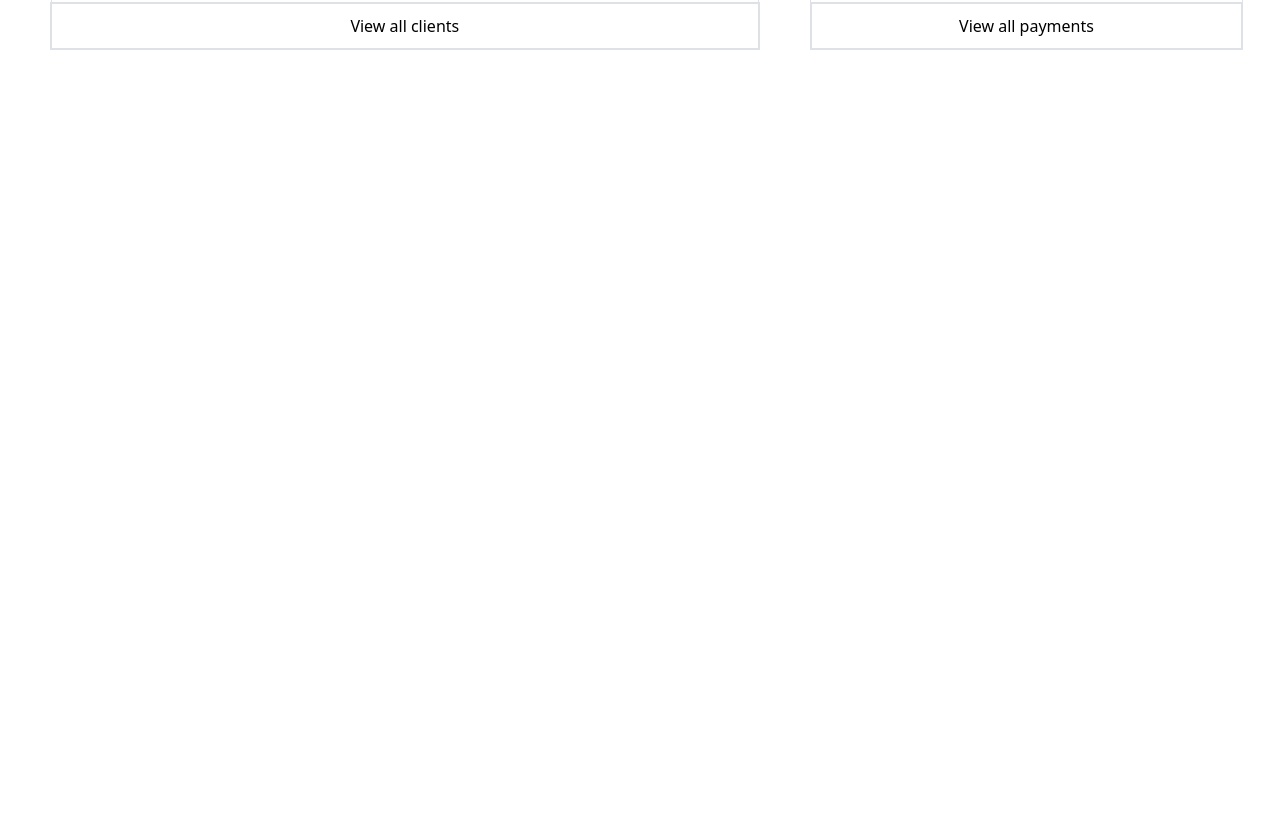
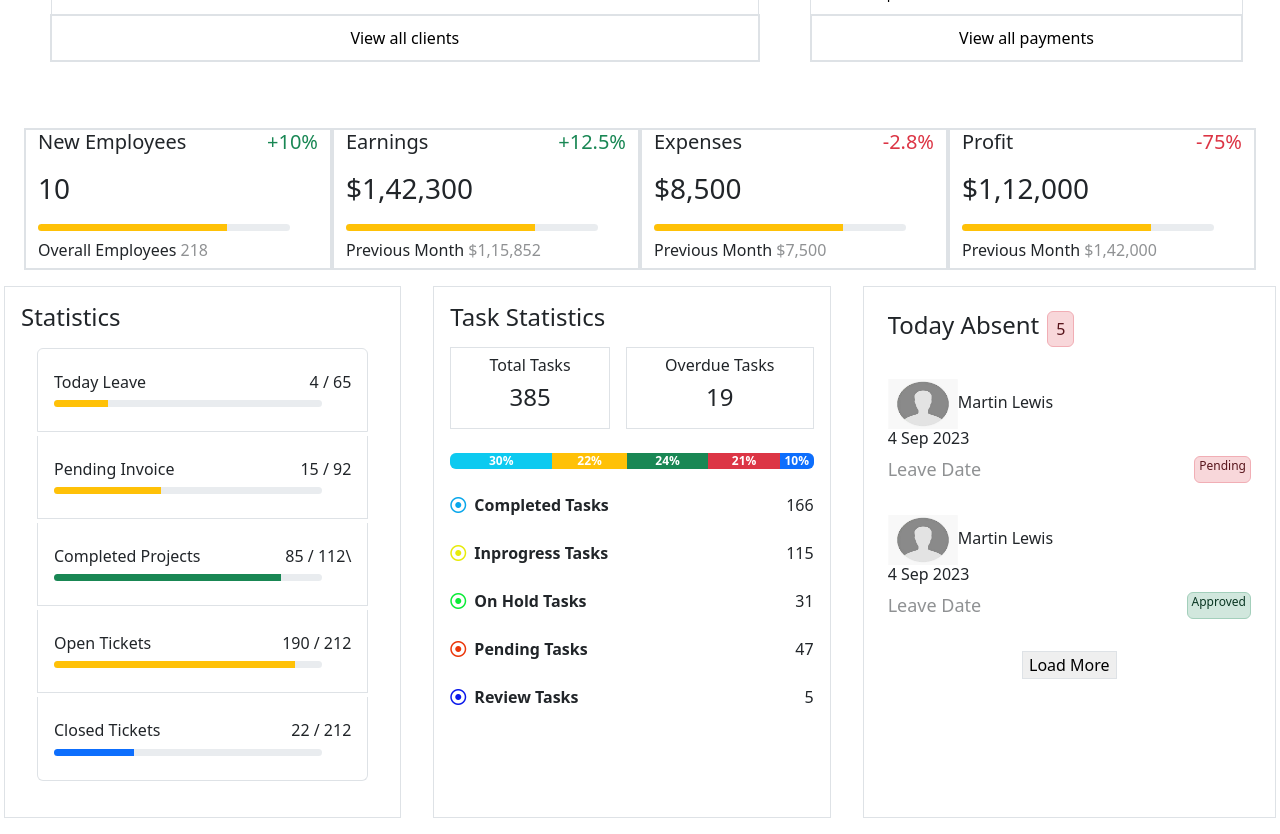
Before and after one commit to nidhiedigaa/admin-page, a React (Create React App) app in the folder adminpage/: page / in a window 1280 px wide. Shown: the part 1300-2134 px from the top of the page. Before the commit the page ends 1416 px from the top, so only its background shows below. Built offline with nearby package versions, Linux system fonts and the light colour scheme.

Commit message:
completed statistics page but still have some minor stylyings to be implemented

```diff
--- a/adminpage/src/App.css
+++ b/adminpage/src/App.css
@@ -46,7 +46,7 @@
   gap:50px;
 }
 
-@media all and (max-width:1200px)
+@media all and (max-width:992px)
 {
   .admin-page-3
   {
--- a/adminpage/src/App.js
+++ b/adminpage/src/App.js
@@ -4,6 +4,8 @@ import Invoices from './components/pageone/invoices';
 import Clients from './components/pageone/clients';
 import Payments from './components/pageone/payments';
 import RecentProjects from './components/pageone/recentprojects';
+import Statistics from './components/statistics/salarystatistics';
+import TaskStatistics from './components/statistics/taskstatistics';
 function App() {
   return (
     <div className="App">
@@ -11,8 +13,13 @@ function App() {
       <Invoices></Invoices>
       <Payments></Payments>
       <Clients></Clients>
-
       <RecentProjects></RecentProjects>
+      </div>
+      <div>
+        <Statistics></Statistics>
+      </div>
+      <div>
+        <TaskStatistics></TaskStatistics>
       </div>
     </div>
   );
--- a/adminpage/src/components/pageone/clients.js
+++ b/adminpage/src/components/pageone/clients.js
@@ -19,10 +19,10 @@ function Clients(props)
         </thead>
         <tbody>
             <tr >
-            <th>Name <i class="fa-solid fa-arrow-down-long"></i></th>
-            <th>Email <i class="fa-solid fa-arrow-down-long"></i></th>
-            <th>Status <i class="fa-solid fa-arrow-down-long"></i></th>
-            <th>Action <i class="fa-solid fa-arrow-down-long"></i></th>
+            <th>Name <i className="fa-solid fa-arrow-down-long"></i></th>
+            <th>Email <i className="fa-solid fa-arrow-down-long"></i></th>
+            <th>Status <i className="fa-solid fa-arrow-down-long"></i></th>
+            <th>Action <i className="fa-solid fa-arrow-down-long"></i></th>
             </tr>
             <tr>
               <td style={styles}> <img width="50px" height="50px" style={{borderRadius:"80px"}} src={'profileimages/matt.jpg'} alt=""/>  Barry Cuda CEO</td>
--- a/adminpage/src/components/pageone/invoices.js
+++ b/adminpage/src/components/pageone/invoices.js
@@ -13,11 +13,11 @@ function Invoices(props)
         </thead>
         <tbody>
             <tr >
-                <th>Invoice ID <i class="fa-solid fa-arrow-down-long"></i></th>
-                <th >Client <i class="fa-solid fa-arrow-down-long"></i></th>
-                <th>Due Date <i class="fa-solid fa-arrow-down-long"></i></th>
-                <th>Total <i class="fa-solid fa-arrow-down-long"></i></th>
-                <th>Status <i class="fa-solid fa-arrow-down-long"></i></th>
+                <th>Invoice ID <i className="fa-solid fa-arrow-down-long"></i></th>
+                <th >Client <i className="fa-solid fa-arrow-down-long"></i></th>
+                <th>Due Date <i className="fa-solid fa-arrow-down-long"></i></th>
+                <th>Total <i className="fa-solid fa-arrow-down-long"></i></th>
+                <th>Status <i className="fa-solid fa-arrow-down-long"></i></th>
             </tr>
             <tr>
                 <td>#INV-0001</td>
--- /dev/null
+++ b/adminpage/src/components/statistics/salarystatistics.js
@@ -0,0 +1,66 @@
+import React from "react"
+import {Row,Col} from "react-bootstrap"
+import ProgressBar from 'react-bootstrap/ProgressBar';
+
+
+function Statistics(props)
+{
+    return (<>
+    <Row className="mx-4">
+        <Col className="border border-2">
+        <div className="d-flex flex-column" style={{rowGap:"10px"}}>
+            <h5 className="d-flex justify-content-between">
+                <span>New Employees</span>
+                <span className="text-success">+10%</span>
+            </h5>
+            <h3>
+                10
+            </h3>
+            <ProgressBar variant="warning" now={75} style={{width:"90%",height:"7px"}}/>
+            <h6>Overall Employees <span style={{opacity:"0.5"}}>218</span></h6>
+        </div>
+        </Col>
+        <Col  className="border border-2">
+        <div className="d-flex flex-column" style={{rowGap:"10px"}}>
+            <h5 className="d-flex justify-content-between ">
+                <span>Earnings</span>
+                <span className="text-success">+12.5%</span>
+            </h5>
+            <h3>
+                $1,42,300
+            </h3>
+            <ProgressBar variant="warning" now={75} style={{width:"90%",height:"7px"}}/>
+            <h6>Previous Month <span style={{opacity:"0.5"}}>$1,15,852</span></h6>
+        </div>
+        </Col>
+        <Col  className="border border-2">
+        <div className="d-flex flex-column" style={{rowGap:"10px"}}>
+            <h5 className="d-flex justify-content-between ">
+                <span>Expenses</span>
+                <span className="text-danger">-2.8%</span>
+            </h5>
+            <h3>
+                $8,500
+            </h3>
+            <ProgressBar variant="warning" now={75} style={{width:"90%",height:"7px"}}/>
+            <h6>Previous Month <span style={{opacity:"0.5"}}>$7,500</span></h6>
+        </div>
+        </Col>
+        <Col  className="border border-2">
+        <div className="d-flex flex-column" style={{rowGap:"10px"}}>
+            <h5 className="d-flex justify-content-between ">
+                <span>Profit</span>
+                <span className="text-danger">-75%</span>
+            </h5>
+            <h3>
+                $1,12,000
+            </h3>
+            <ProgressBar variant="warning" now={75} style={{width:"90%",height:"7px"}}/>
+            <h6>Previous Month <span style={{opacity:"0.5"}}>$1,42,000</span></h6>
+        </div>
+        </Col>
+    </Row>
+    </>)
+}
+
+export default Statistics
--- /dev/null
+++ b/adminpage/src/components/statistics/taskstatistics.js
@@ -0,0 +1,154 @@
+import React from "react"
+import {Row,Col,Alert} from "react-bootstrap"
+import ProgressBar from 'react-bootstrap/ProgressBar';
+
+
+function TaskStatistics(props)
+{
+
+   return( <Row>
+        <Col className="p-3 m-3 border">
+        <div>
+            <h4>Statistics</h4>
+            <div className="m-3">
+            <ul class="list-group list-unstyled">
+  <li class="list-group-item mb-1 py-4"><h6 className="d-flex justify-content-between"><span>Today Leave</span><span>4 / 65</span></h6>
+  <ProgressBar variant="warning" now={20} style={{width:"90%",height:"7px"}}/>
+  </li>
+  <li class="list-group-item  mb-1 py-4"><h6 className="d-flex justify-content-between"><span>Pending Invoice</span><span>15 / 92</span></h6>
+
+  <ProgressBar variant="warning" now={40} style={{width:"90%",height:"7px"}}/>
+  </li>
+  <li class="list-group-item  mb-1 py-4"><h6 className="d-flex justify-content-between"><span>Completed Projects</span><span>85 / 112\</span></h6>
+  <ProgressBar variant="success" now={85} style={{width:"90%",height:"7px"}}/>
+  </li>
+  <li class="list-group-item  mb-1 py-4"><h6 className="d-flex justify-content-between"><span>Open Tickets</span><span>190 / 212</span></h6>
+  <ProgressBar variant="warning" now={90} style={{width:"90%",height:"7px"}}/>
+  </li>
+  <li class="list-group-item  mb-1 py-4"><h6 className="d-flex justify-content-between"><span>Closed Tickets</span><span>22 / 212</span></h6>
+  <ProgressBar variant="primary" now={30} style={{width:"90%",height:"7px"}}/>
+  </li>
+</ul>
+            </div>
+        </div>
+
+
+
+        </Col>
+        <Col className="p-3 m-3 border">
+        <div>
+            <h4 className="">Task Statistics</h4>
+        <div className="d-flex gap-3" style={{marginTop:"15px"}}>
+            <div className="d-flex flex-grow-1 flex-column justify-content-center align-items-center p-2 border">
+            <h6>
+                Total Tasks
+            </h6>
+            <h4>385</h4>
+            </div>
+
+            <div className="d-flex flex-grow-1 flex-column justify-content-center align-items-center p-2 border">
+            <h6>
+                Overdue Tasks
+            </h6>
+            <h4>19</h4>
+            </div>
+
+        </div>
+        <div>
+        <div className="progress-stacked mt-4 mb-4">
+  <div className="progress" role="progressbar" aria-label="Segment one" aria-valuenow="15" aria-valuemin="0" aria-valuemax="100" style={{width: "30%"}}>
+    <div className="progress-bar bg-info fw-bold">30%</div>
+  </div>
+  <div className="progress" role="progressbar" aria-label="Segment two" aria-valuenow="30" aria-valuemin="0" aria-valuemax="100" style={{width: "22%"}}>
+    <div className="progress-bar bg-warning fw-bold">22%</div>
+  </div>
+  <div className="progress" role="progressbar" aria-label="Segment three" aria-valuenow="20" aria-valuemin="0" aria-valuemax="100" style={{width: "24%"}}>
+    <div className="progress-bar bg-success fw-bold">24%</div>
+  </div>
+  <div className="progress" role="progressbar" aria-label="Segment three" aria-valuenow="20" aria-valuemin="0" aria-valuemax="100" style={{width: "21%"}}>
+    <div className="progress-bar bg-danger fw-bold">21%</div>
+  </div>
+  <div className="progress" role="progressbar" aria-label="Segment three" aria-valuenow="20" aria-valuemin="0" aria-valuemax="100" style={{width: "10%"}}>
+    <div className="progress-bar bg-primary fw-bold">10%</div>
+  </div>
+</div>
+        </div>
+        <div className="mt-3">
+            <ul className="list-unstyled">
+                <li className="d-flex justify-content-between mt-4">
+                <span>
+                <i class="fa-regular fa-circle-dot" style={{color: "#0aa7eb"}}></i>
+                <span className="ms-2 fw-bold">Completed Tasks</span>
+                </span>
+                <span>166</span>
+                </li>
+                <li className="d-flex justify-content-between mt-4">
+                <span>
+                <i class="fa-regular fa-circle-dot" style={{color: "#e7eb0a"}}></i>
+                <span className="ms-2 fw-bold">Inprogress Tasks</span>
+                </span>
+                <span>115</span>
+                </li>
+                <li className="d-flex justify-content-between mt-4">
+               <span>
+               <i class="fa-regular fa-circle-dot" style={{color: "#0aeb37"}}></i>
+                <span className="ms-2 fw-bold">On Hold Tasks</span>
+               </span>
+               <span>31</span>
+                </li>
+                <li className="d-flex justify-content-between mt-4">
+                <span>
+                <i class="fa-regular fa-circle-dot" style={{color: "#eb370a"}}></i>
+                <span className="ms-2 fw-bold">Pending Tasks</span>
+                </span>
+                <span>47</span>
+                </li>
+                <li className="d-flex justify-content-between mt-4">
+               <span>
+               <i class="fa-regular fa-circle-dot" style={{color: "#0a19eb"}}></i>
+                <span className="ms-2 fw-bold">Review Tasks</span>
+               </span>
+            <span>5</span>
+                </li>
+            </ul>
+        </div>
+        </div>
+        </Col>
+    <Col  className="p-4 m-3 border">
+   <div className="d-flex flex-column gap-3 ">
+   <div className="d-flex gap-2">
+   <h4>Today Absent </h4>
+   <Alert variant="danger" className="d-inline" style={{padding:"5px 8px"}}>5</Alert>
+   </div>
+    <div>
+        <img src={"/profileimages/emptyprofile.jpg"} height="50px" width="70px"/>
+        <span>Martin Lewis</span>
+        <h6>4 Sep 2023</h6>
+        <div className="d-flex justify-content-between">
+        <p style={{fontSize:"18px",opacity:"0.5"}}>Leave Date</p>
+        <Alert variant="danger" className="d-inline py-0 px-1" style={{fontSize:"12px"}}>Pending</Alert>
+        </div>
+    </div>
+    <div className="">
+    <img src={"/profileimages/emptyprofile.jpg"} height="50px" width="70px"/>
+    <span>Martin Lewis</span>
+    <h6>4 Sep 2023</h6>
+    <div className="d-flex justify-content-between">
+    <p style={{fontSize:"18px",opacity:"0.5"}}>Leave Date</p>
+    <Alert variant="success" className="d-inline py-0 px-1 " style={{fontSize:"12px"}}>Approved</Alert>
+    </div>
+    </div>
+    <div>
+        <button style={{border:"none"}} className="border border-1 d-block m-auto">Load More</button>
+    </div>
+   </div>
+
+    </Col>
+    </Row>)
+
+
+
+}
+
+
+export default TaskStatistics
```
Also changed, not shown: adminpage/src/components/pageone/index.html (deleted, +0 -11 lines), adminpage/src/components/pageone/payments.js (+5 -5 lines), adminpage/src/components/pageone/recentprojects.js (+7 -7 lines), adminpage/public/profileimages/emptyprofile.jpg (added).
